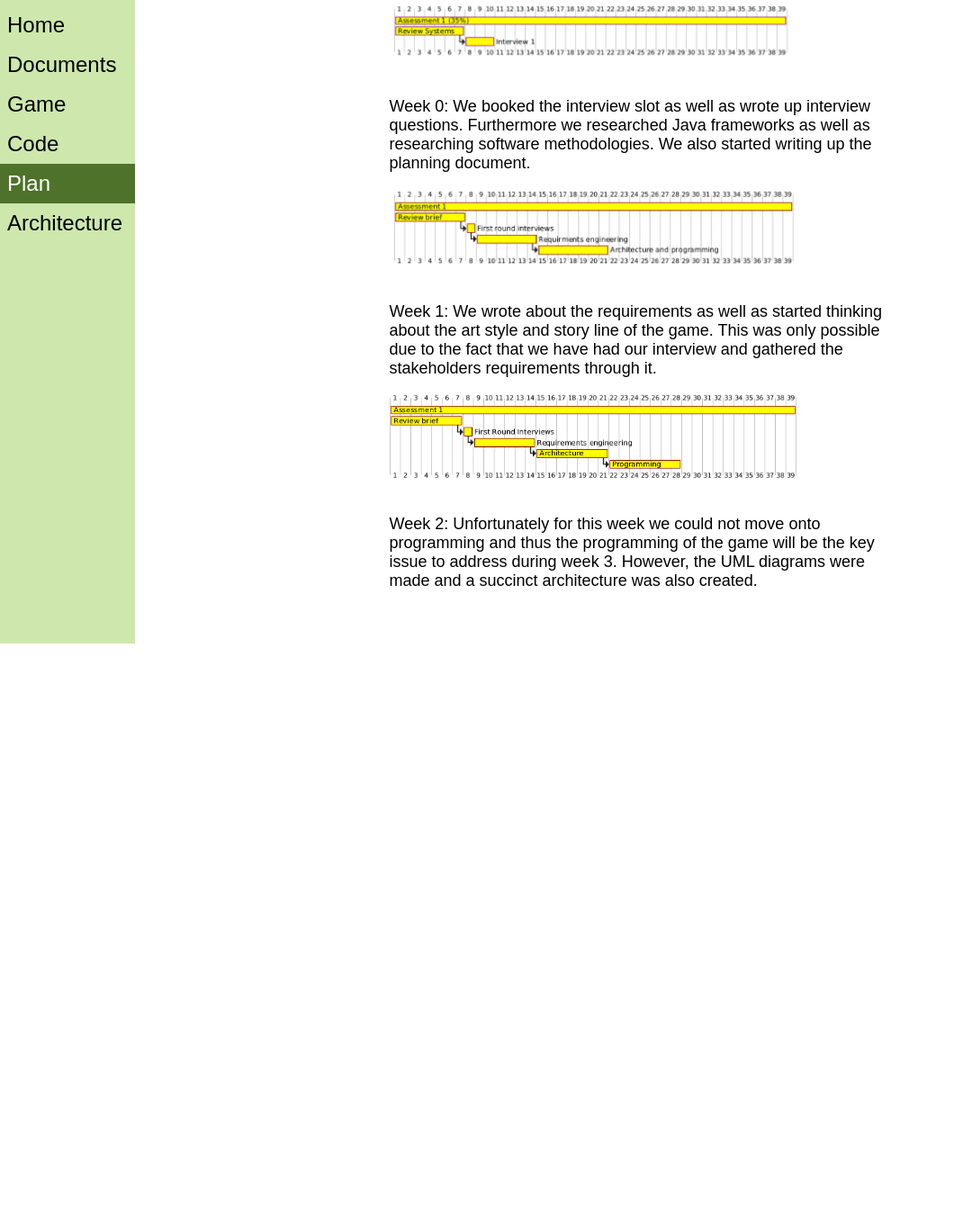
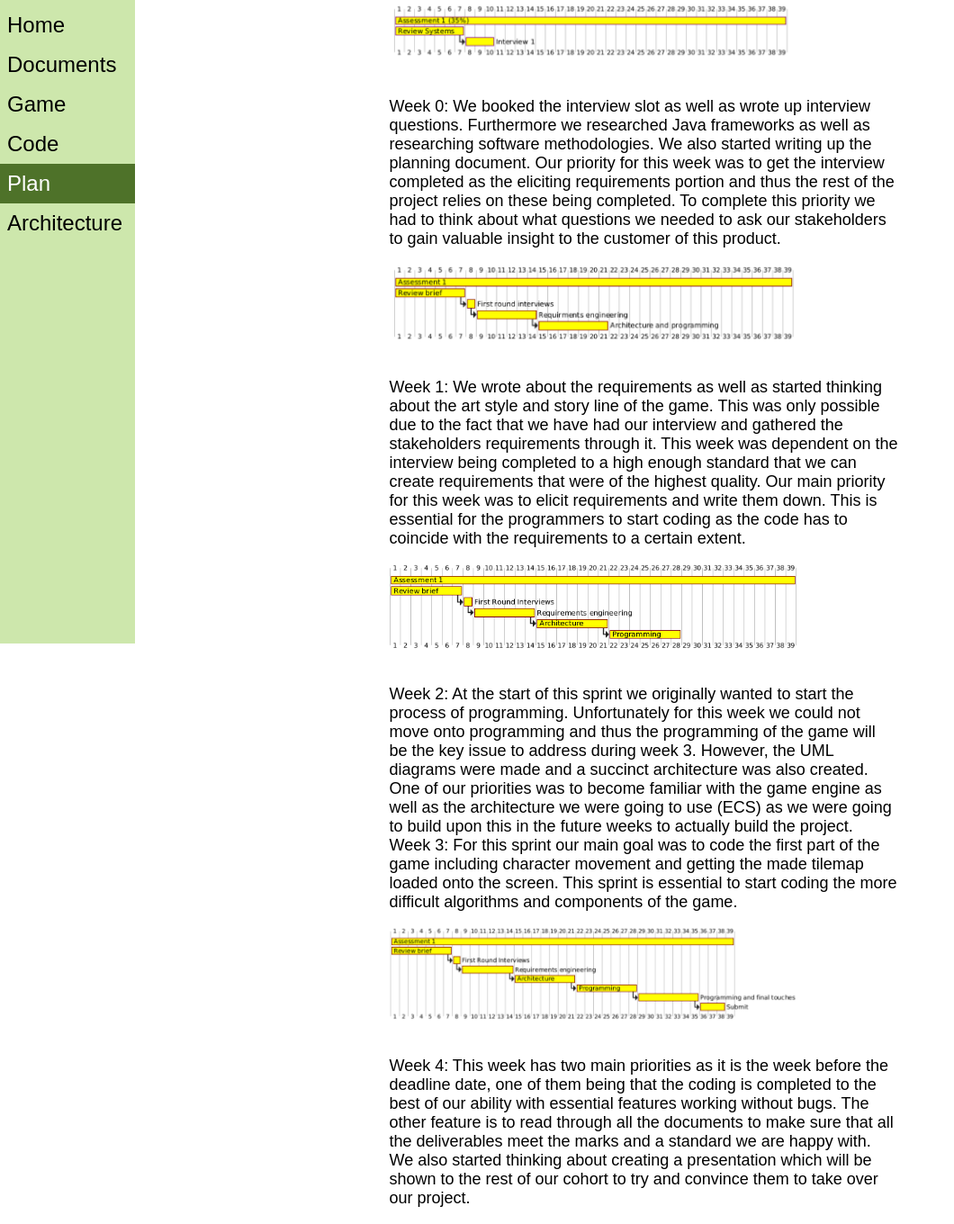
Before and after one commit to JJTB100/ProjectBOBSite, a plain HTML site: page plan.html in a window 1280 px wide. Shown: the part 105-1465 px from the top of the page at 90% size, without its empty margins (0-1060 px from the left). Before the commit the page ends 800 px from the top, so only its background shows below. Drawn offline with Linux system fonts and the light colour scheme.

Commit message:
Updated Gantt

```diff
--- a/plan.html
+++ b/plan.html
@@ -19,14 +19,47 @@
 <div class="center-title">
 <h1>Project B.O.B Plan</h1>
 <img src="Gantt1.png" alt="Gantt" style="width:80%">
-<p>Week 0: We booked the interview slot as well as wrote up interview questions. Furthermore we researched Java frameworks as well as researching software methodologies.
-We also started writing up the planning document. </p>
+<p>Week 0:
+We booked the interview slot as well as wrote up interview questions. Furthermore we researched Java frameworks as well
+as researching software methodologies.
+We also started writing up the planning document. Our priority for this week was to get the interview completed as the
+eliciting requirements portion and thus the rest of the project relies on these being completed. To complete this
+priority we had to think about what questions we needed to ask our stakeholders to gain valuable insight to the customer
+of this product.
+</p>
 
 <img src="Gantt2.png" alt="Gantt" style="width:80%">
-<p>Week 1: We wrote about the requirements as well as started thinking about the art style and story line of the game. This was only possible due to the fact that we have had our interview and gathered the stakeholders requirements through it.</p>
+<p>Week 1:
+We wrote about the requirements as well as started thinking about the art style and story line of the game. This was
+only possible due to the fact that we have had our interview and gathered the stakeholders requirements through it. This
+week was dependent on the interview being completed to a high enough standard that we can create requirements that were
+of the highest quality. Our main priority for this week was to elicit requirements and write them down. This is
+essential for the programmers to start coding as the code has to coincide with the requirements to a certain extent.
+</p>
 
 <img src="Gantt3.png" alt="Gantt" style="width:80%">
-<p>Week 2: Unfortunately for this week we could not move onto programming and thus the programming of the game will be the key issue to address during week 3. However, the UML diagrams were made and a succinct architecture was also created. </p>
+<p>Week 2:
+At the start of this sprint we originally wanted to start the process of programming. Unfortunately for this week we
+could not move onto programming and thus the programming of the game will be the key issue to address during week 3.
+However, the UML diagrams were made and a succinct architecture was also created. One of our priorities was to become
+familiar with the game engine as well as the architecture we were going to use (ECS) as we were going to build upon this
+in the future weeks to actually build the project.
+
+Week 3:
+For this sprint our main goal was to code the first part of the game including character movement and getting the made
+tilemap loaded onto the screen. This sprint is essential to start coding the more difficult algorithms and components of
+the game.
+</p>
+<img src="Gantt4.png" alt="Gantt" style="width:80%">
+<p>
+Week 4:
+This week has two main priorities as it is the week before the deadline date, one of them being that the coding is
+completed to the best of our ability with essential features working without bugs. The other feature is to read through
+all the documents to make sure that all the deliverables meet the marks and a standard we are happy with. We also
+started thinking about creating a presentation which will be shown to the rest of our cohort to try and convince them to
+take over our project.
+</p>
+
 </div>
 </body>
 </html>
```
Also changed, not shown: Gantt4.png (added).
